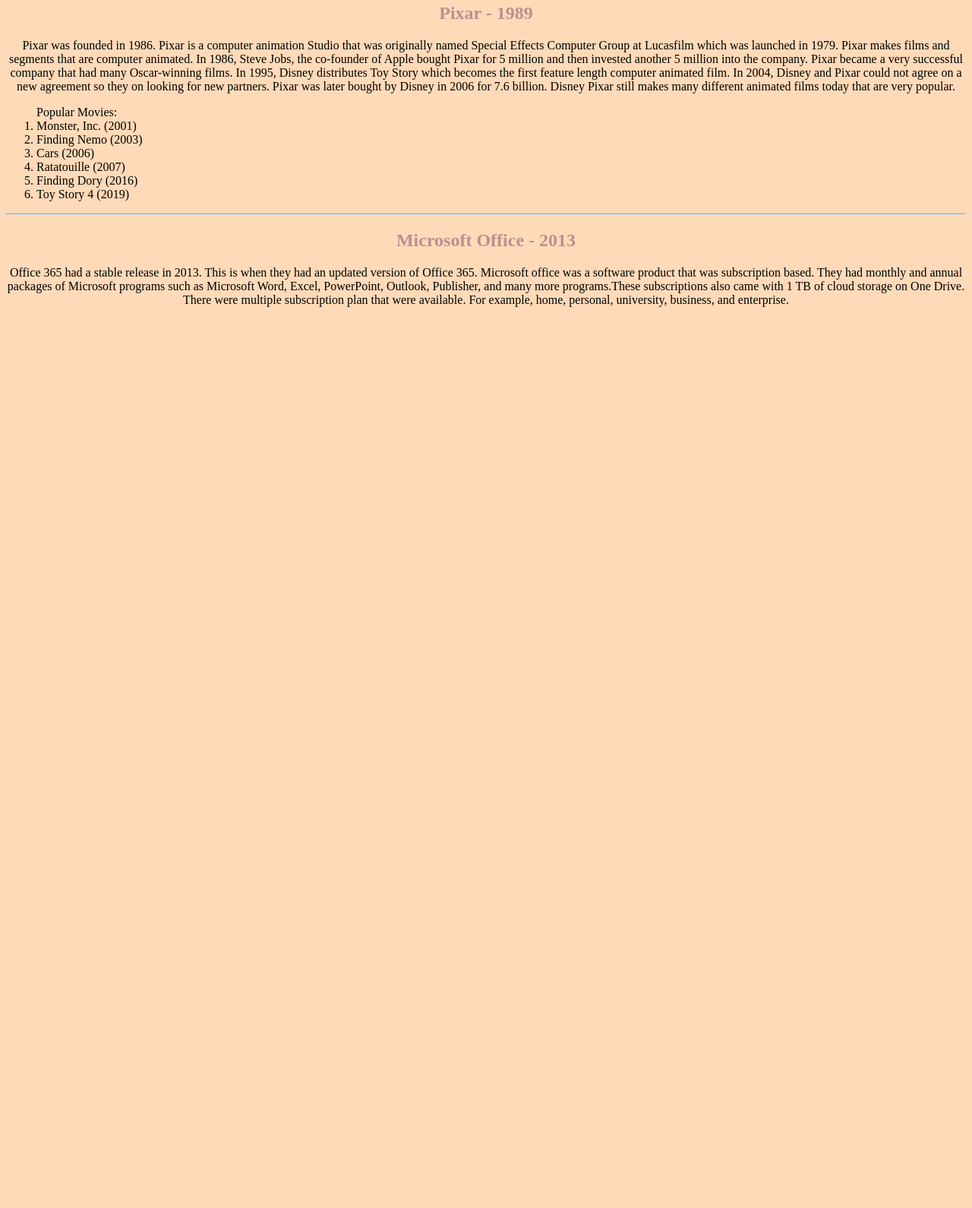
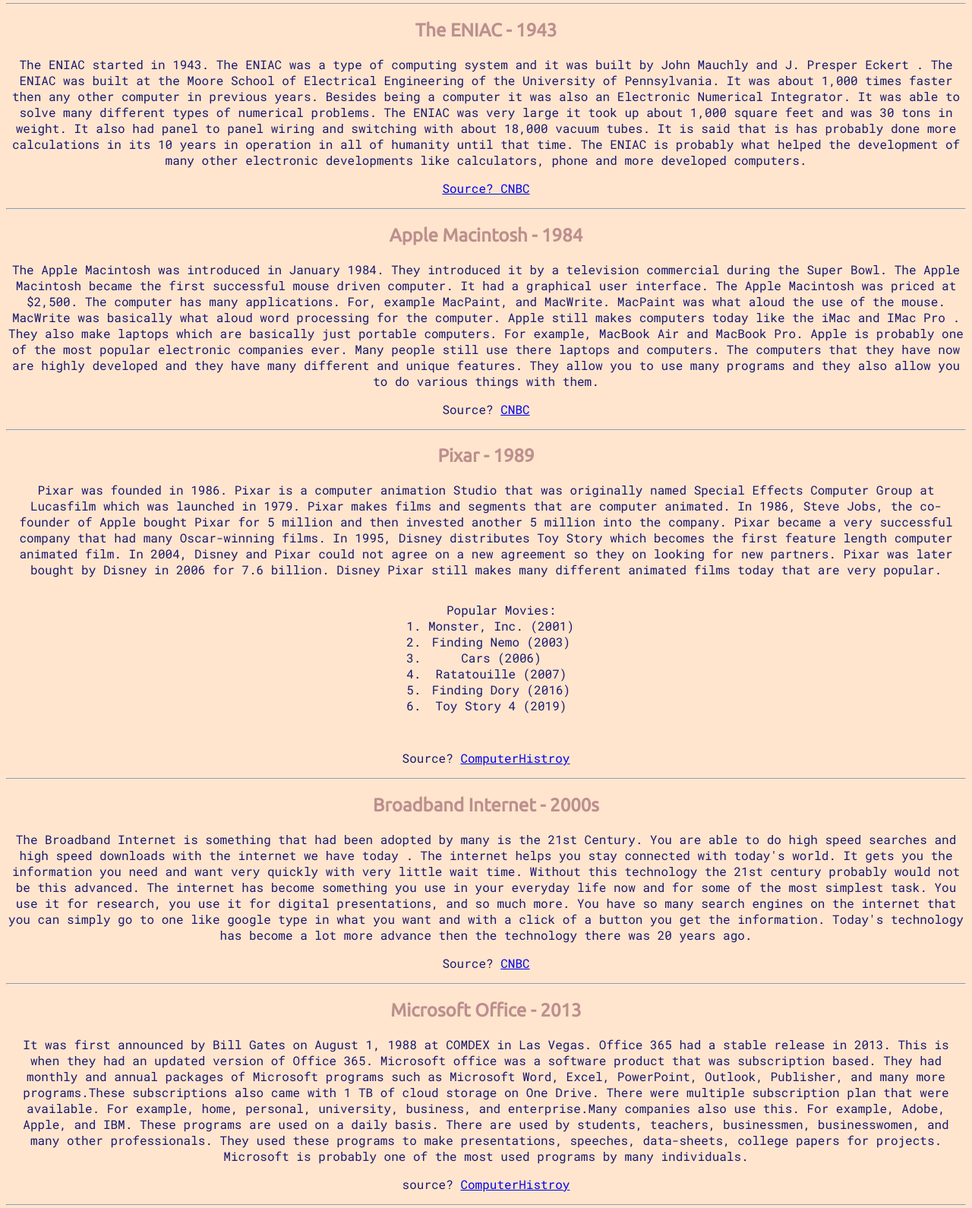
Before and after one commit to JanakiPatel19/Research-Paper, a plain HTML site: page index.html in a window 1280 px wide. Shown: the part 76-1666 px from the top of the page at 76% size. Before the commit the page ends 800 px from the top, so only its background shows below. Drawn offline with Linux system fonts and the light colour scheme; a web font is replaced by a local one.

Commit message:
Research

```diff
--- a/index.html
+++ b/index.html
@@ -1,49 +1,132 @@
 <!DOCTYPE html>
 <html lang="en" dir="ltr">
+
 <head>
-    <link rel="stylesheet" href="styles.css"
-    <meta charset="utf-8">
-    <title>Five Tech Milestones</title>
+  <link rel="stylesheet" href="styles.css" <meta charset="utf-8">
+  <meta name="keywords" content="technology,computer technology,computer history, technology Milestones">
+  <title>Five Tech Milestones Research</title>
   <link href="https://fonts.googleapis.com/css?family=Ubuntu&display=swap" rel="stylesheet">
+  <link href="https://fonts.googleapis.com/css?family=Gayathri&display=swap" rel="stylesheet">
+  <link href="https://fonts.googleapis.com/css?family=Gayathri|Hepta+Slab|Roboto+Mono&display=swap" rel="stylesheet">
 </head>
+
 <body>
   <div class="Milestones">
     <h1>Five Tech Milestones</h1>
+    <hr>
+  </div>
+  <div class="Milestones">
+    <h2>The ENIAC - 1943</h2>
+        <p>The ENIAC started in 1943. The ENIAC was a type of computing system
+          and it was built by John Mauchly and J. Presper Eckert . The ENIAC was
+          built at the Moore School of Electrical Engineering of the University of
+          Pennsylvania. It was about 1,000 times faster then any other computer in
+          previous years. Besides being a computer it was also an Electronic Numerical
+          Integrator. It was able to solve many different types of numerical problems.
+          The ENIAC was very large it took up about 1,000 square feet and was 30
+          tons in weight. It also had panel to panel wiring and switching with
+          about 18,000 vacuum tubes. It is said that is has probably done more
+          calculations in its 10 years in operation in all of humanity until that
+          time. The ENIAC is probably what helped the development of many other
+          electronic developments like calculators, phone and more developed
+          computers.
+          <a href="https://www.cnbc.com/2018/03/27/eight-milestones-in-the-development-of-computers-and-home-technology.html">
+
+          <p>Source? <a href="https://www.cnbc.com/2018/03/27/eight-milestones-in-the-development-of-computers-and-home-technology.html">CNBC</a><br />
+</p>
+<hr>
+        </p>
+  </div>
+  <div class="Milestones">
+    <h2>Apple Macintosh - 1984</h2>
+    <p>The Apple Macintosh was introduced in January 1984. They introduced it
+      by a television commercial during the Super Bowl. The Apple Macintosh
+      became the first successful mouse driven computer. It had a graphical
+      user interface. The Apple Macintosh was priced at $2,500. The computer
+      has many applications. For, example MacPaint, and MacWrite. MacPaint was
+      what aloud the use of the mouse. MacWrite was basically what aloud word
+      processing for the computer. Apple still makes computers today like
+      the iMac and IMac Pro . They also make laptops which are basically just
+      portable computers. For example, MacBook Air and MacBook Pro. Apple is
+      probably one of the most popular electronic companies ever. Many
+      people still use there laptops and computers. The computers that they
+      have now are highly developed and they have many different and unique
+      features. They allow you to use many programs and they also allow you
+      to do various things with them. </p>
+      <p>Source? <a href="https://www.cnbc.com/2018/03/27/eight-milestones-in-the-development-of-computers-and-home-technology.html">CNBC</a><br />
+</p>
+
+    <hr>
+  </div>
+  <div class="Milestones">
     <h2>Pixar - 1989</h2>
-      <p>   Pixar was founded in 1986. Pixar is a computer animation Studio that was
+    <p>Pixar was founded in 1986. Pixar is a computer animation Studio that was
       originally named Special Effects Computer Group at Lucasfilm which was launched in 1979.
       Pixar makes films and segments that are computer animated. In 1986, Steve Jobs, the
       co-founder of Apple bought Pixar for 5 million and then invested another 5 million into
       the company. Pixar became a very successful company that had many Oscar-winning films.
       In 1995, Disney distributes Toy Story which becomes the first feature length computer
       animated film. In 2004, Disney and Pixar could not agree on a new agreement so they on
-        looking for new partners.  Pixar was later bought by Disney in 2006 for 7.6 billion.
+      looking for new partners. Pixar was later bought by Disney in 2006 for 7.6 billion.
       Disney Pixar still makes many different animated films today that are very popular.
-      </P>
-    </div>
     <ol>Popular Movies:
-        <li>Monster, Inc.  (2001)</li>
+        <li>Monster, Inc. (2001)</li>
         <li>Finding Nemo (2003)</li>
         <li>Cars (2006)</li>
         <li>Ratatouille (2007)</li>
         <li>Finding Dory (2016)</li>
         <li>Toy Story 4 (2019)</li>
+    </p>
   </ol>
+  <p>Source? <a href="https://www.computerhistory.org/timeline/1986/">ComputerHistroy</a><br /></p>
+    </div>
+  </div>
   <hr>
   <div class="Milestones">
+    <h2>Broadband Internet - 2000s</h2>
+    <p>The Broadband Internet is something that had been adopted by many
+      is the 21st Century. You are able to do high speed searches and high
+      speed downloads with the internet we have today . The internet helps
+      you stay connected with today's world. It gets you the information
+      you need and want very quickly with very little wait time. Without
+      this technology the 21st century probably would not be this advanced.
+      The internet has become something you use in your everyday life
+      now and for some of the most simplest task. You use it for research,
+      you use it for digital presentations, and so much more. You have
+      so many search engines on the internet that you can simply go to
+      one like google type in what you want and with a click of a
+      button you get the information. Today's technology has become
+      a lot more advance then the technology there was 20 years ago.</p>
+      <p>Source? <a href="https://www.cnbc.com/2018/03/27/eight-milestones-in-the-development-of-computers-and-home-technology.html">CNBC</a><br />
+</p>
+    <hr>
+
+
+
+    <div class="Milestones">
       <h2>Microsoft Office - 2013 </h2>
-      <p>Office 365 had a stable release in 2013. This is when they had an updated
+      <p>It was first announced by Bill Gates on August 1, 1988 at COMDEX in Las Vegas.
+        Office 365 had a stable release in 2013. This is when they had an updated
         version of Office 365. Microsoft office was a software product that was
         subscription based. They had monthly and annual packages of Microsoft
         programs such as Microsoft Word, Excel, PowerPoint, Outlook, Publisher,
         and many more programs.These subscriptions also came with 1 TB of cloud
         storage on One Drive. There were multiple subscription plan that were available.
-       For example, home, personal, university, business, and enterprise.
+        For example, home, personal, university, business, and enterprise.Many
+        companies also use this. For example, Adobe, Apple, and IBM. These programs
+        are used on a daily basis. There are used by students, teachers, businessmen,
+        businesswomen, and many other professionals. They used these programs to
+        make presentations, speeches, data-sheets, college papers for projects.
+        Microsoft is probably one of the most used programs by many individuals.
       </p>
+      <p>source? <a href=
+      "https://www.computerhistory.org/timeline/2013/">ComputerHistroy</a><br /></p>
     </div>
+    <hr>
 
 
 
 
 </body>
+
 </html>
--- a/styles.css
+++ b/styles.css
@@ -1,6 +1,17 @@
 html
-body {background-color: #FFDAB9;}
+body {background-color: rgb(255,218,185,0.7);}
 h1{color: #BC8F8F;}
 h1 {font-family: 'Ubuntu', sans-serif;}
-.Milestones {text-align: center;-alignment}
+.Milestones {text-align: center;-alignment }
 h2 {color: #BC8F8F;}
+h2 {font-family: 'Ubuntu', sans-serif;}
+p {font-family: 'Roboto Mono', monospace;}
+ol {font-family: 'Roboto Mono', monospace;}
+p {color: #191970;}
+ol {color: #191970;}
+ol
+   {
+      display: inline-block;
+      margin-left: auto;
+      margin-right: auto;
+   }
```
Lines whose indentation alone changed are shown as unchanged.
